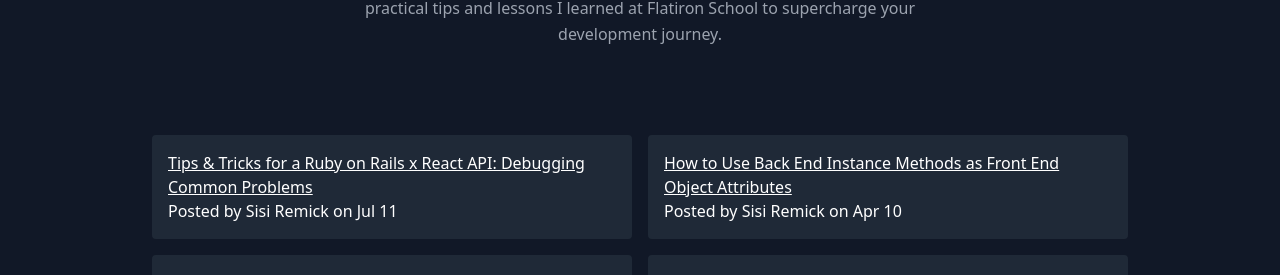
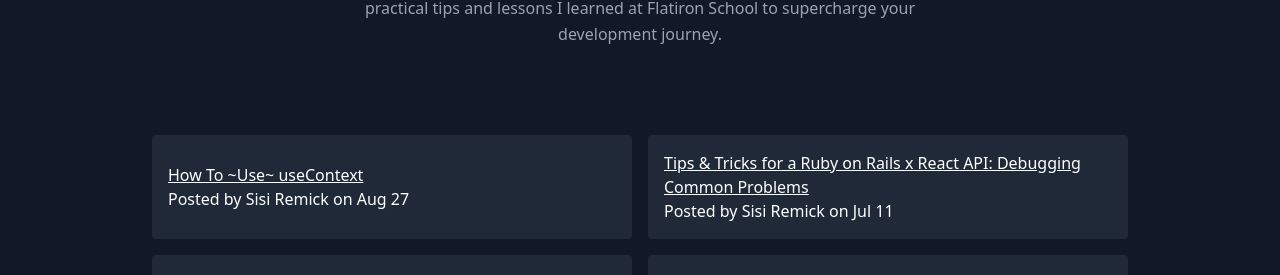
Before and after one commit to remicknsisi/my-digital-portfolio, a React (Create React App) app: page / in a window 1280 px wide. Shown: the part 2777-3052 px from the top of the page. Built offline with nearby package versions, Linux system fonts and the light colour scheme.

Commit message:
added latest blog post

```diff
--- a/src/data.js
+++ b/src/data.js
@@ -60,6 +60,14 @@ export const skills = [
 
 export const blogs = [
   {
+    title: "How To ~Use~ useContext",
+    author:
+      "Sisi Remick",
+    date:
+      "Aug 27",
+    link: "https://medium.com/@remicknsisi/how-to-use-usecontext-da0b9b69037c",
+  },
+  {
     title: "Tips & Tricks for a Ruby on Rails x React API: Debugging Common Problems",
     author:
       "Sisi Remick",
```
